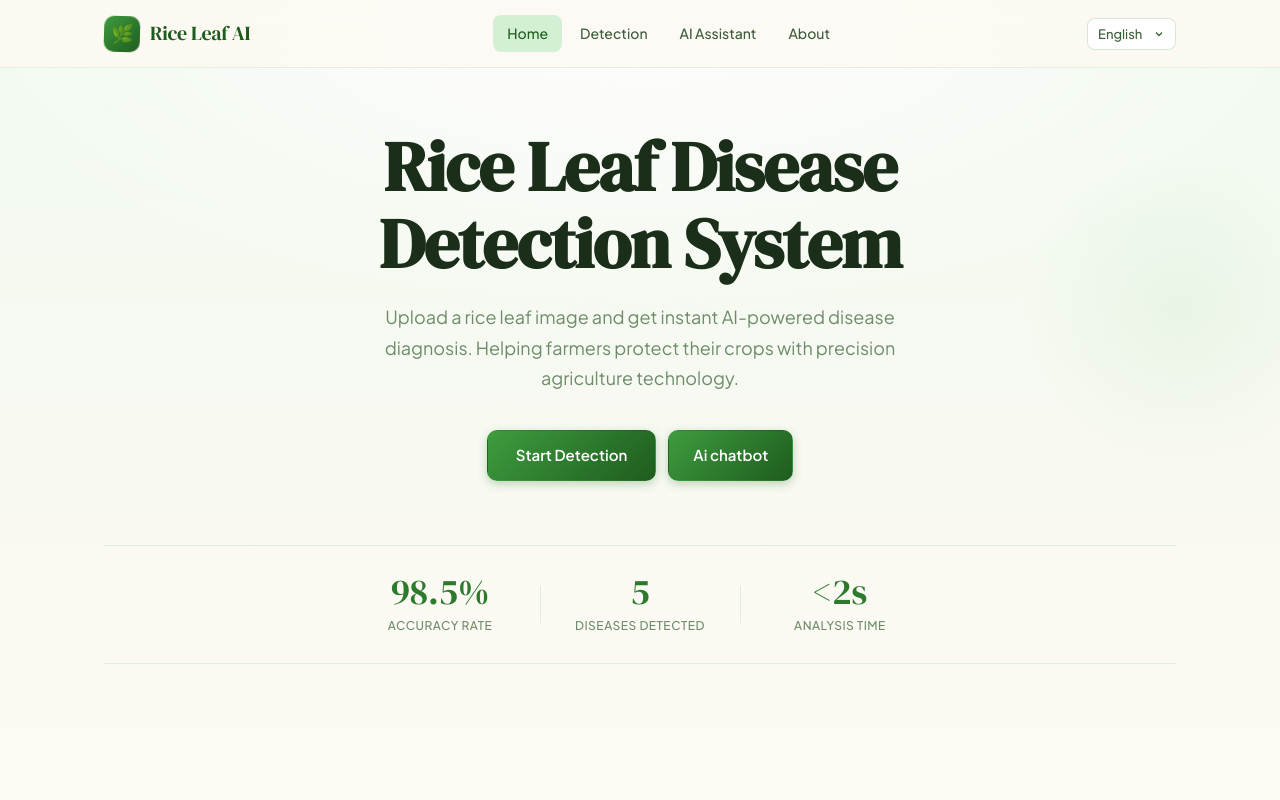
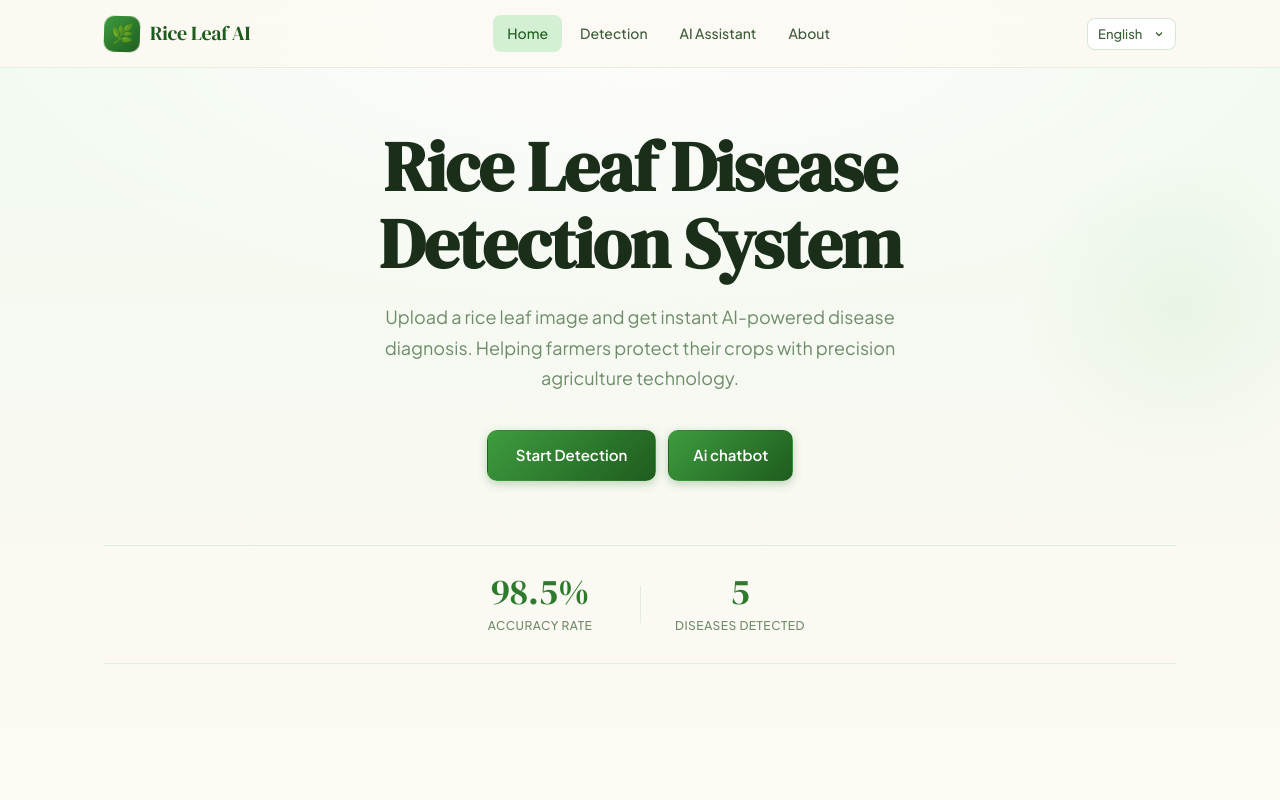
Before and after one commit to AkshayShetty7/Rice-Ai, a React (Vite) app in the folder frontend/: page / in a window 1280 px wide. Shown: the top 800 px of the page. Built offline with nearby package versions, Linux system fonts and the light colour scheme; no server answers.

Commit message:
Update stat item

```diff
--- a/frontend/src/pages/Home.jsx
+++ b/frontend/src/pages/Home.jsx
@@ -40,10 +40,7 @@ export default function Home() {
               <div className="stat-value">{t("home.stat2Value")}</div>
               <div className="stat-label">{t("home.stat2Label")}</div>
             </div>
-            <div className="stat-item">
-              <div className="stat-value">{t("home.stat3Value")}</div>
-              <div className="stat-label">{t("home.stat3Label")}</div>
-            </div>
+
           </div>
         </div>
       </section>
```
